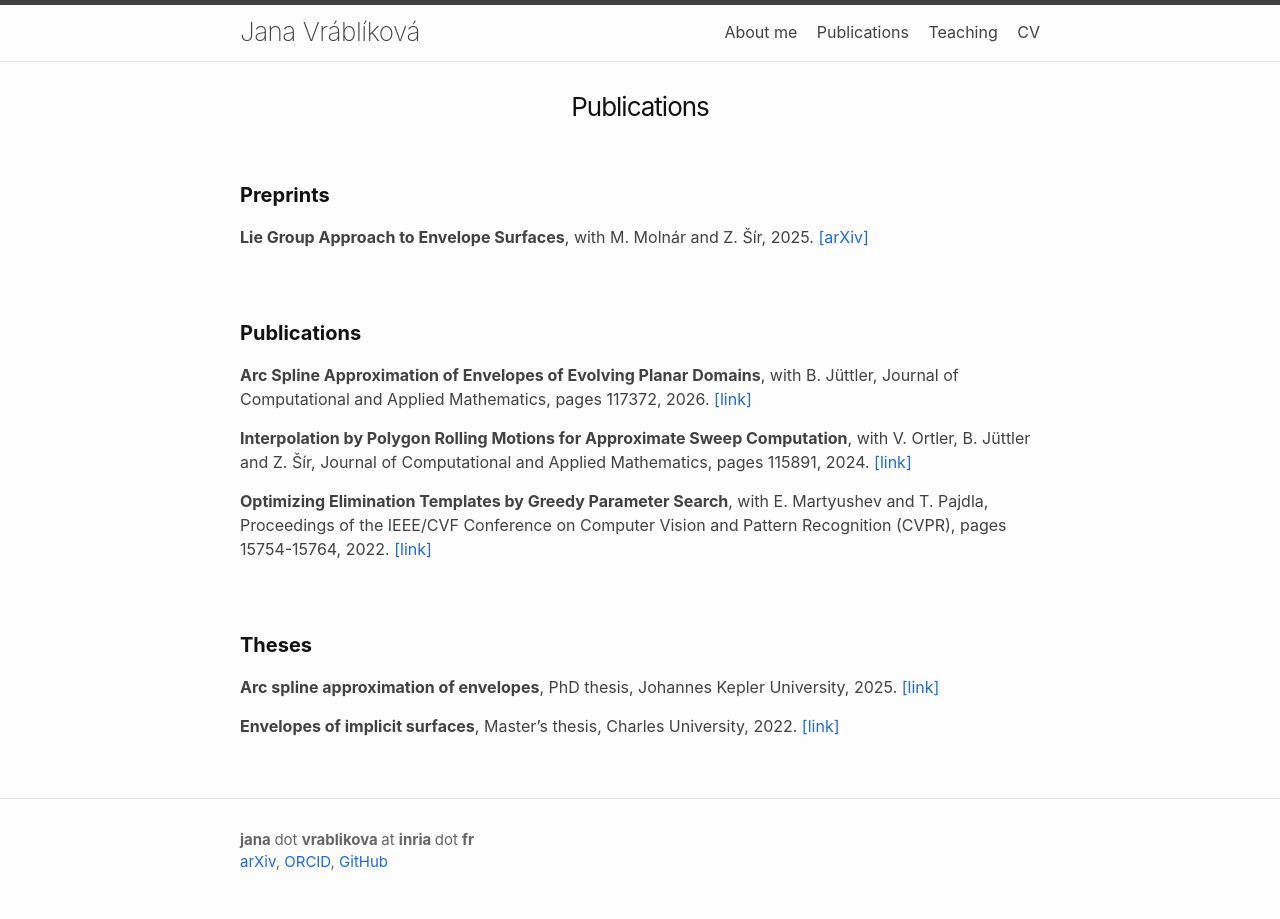
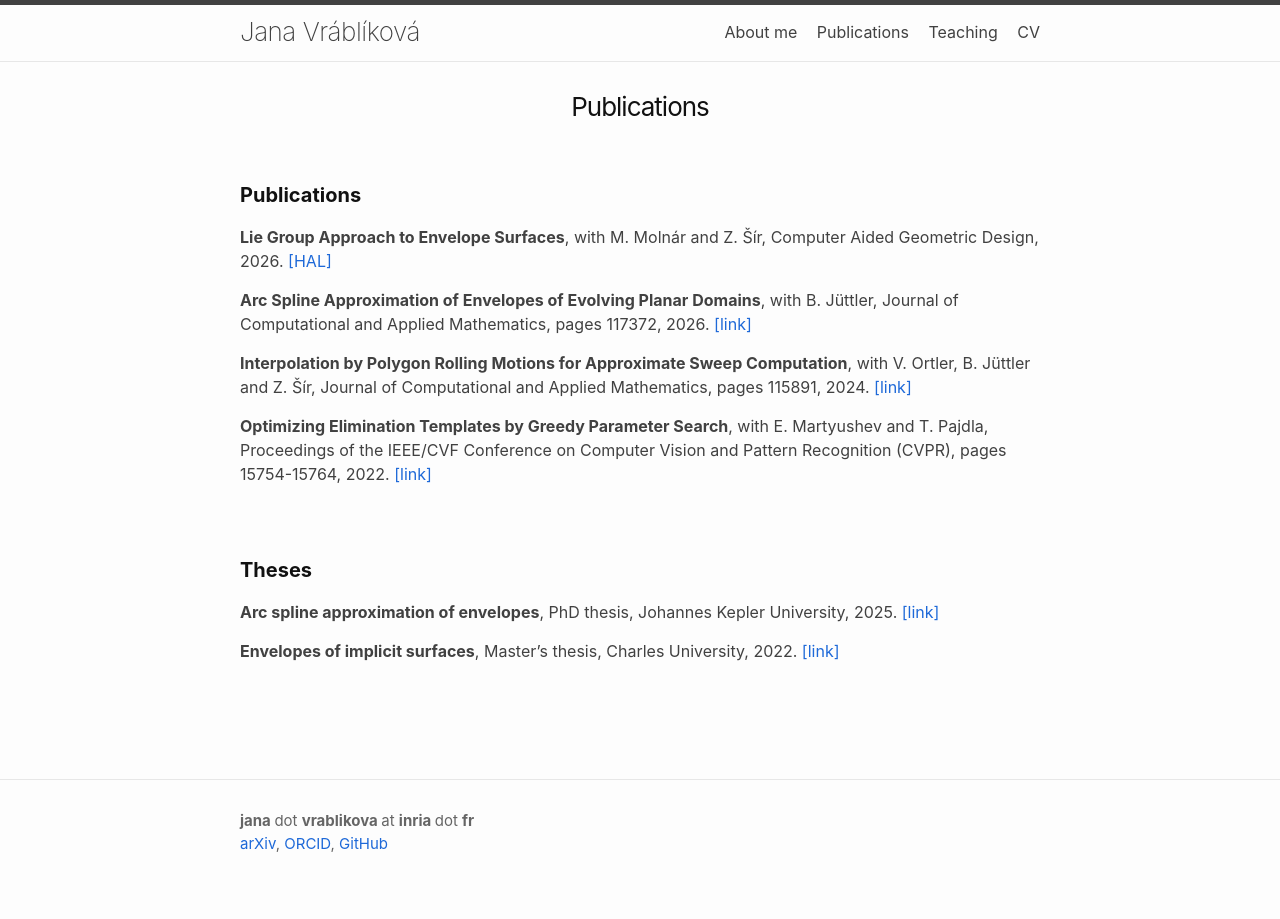
Before and after one commit to JanaVrablikova/janavrablikova.github.io, a Jekyll site: the page built from 01publications.markdown, in a window 1280 px wide. Built offline with Jekyll 4.4.1, drawn with Linux system fonts in a browser that asks for light colours; nearby versions of some CDN libraries.

Commit message:
Update 01publications.markdown

```diff
--- a/01publications.markdown
+++ b/01publications.markdown
@@ -5,14 +5,14 @@ permalink: /publications/
 longname: Publications
 ---
 
-#### **Preprints**
-
-**Lie Group Approach to Envelope Surfaces**, with M. Molnár and Z. Šír, 2025. [[arXiv]](https://arxiv.org/abs/2511.18973v1)
+<!--#### **Preprints**
 
 &nbsp;
-&nbsp;
+&nbsp;-->
 
 #### **Publications**
+
+**Lie Group Approach to Envelope Surfaces**, with M. Molnár and Z. Šír, Computer Aided Geometric Design, 2026. [[HAL]](https://hal.science/hal-05441827)
 
 **Arc Spline Approximation of Envelopes of Evolving Planar Domains**, with B. Jüttler, Journal of Computational and Applied Mathematics, pages 117372, 2026. [[link]](https://doi.org/10.1016/j.cam.2026.117372)
 
```
